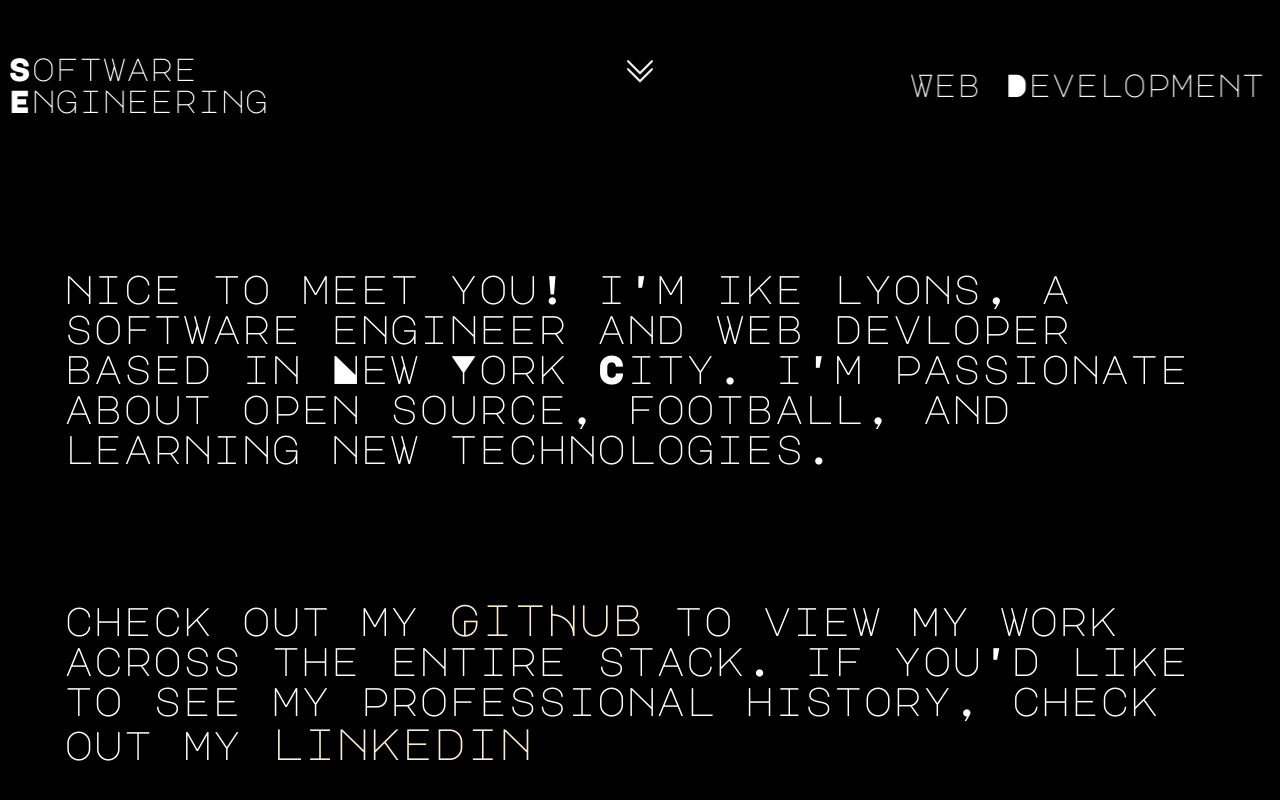
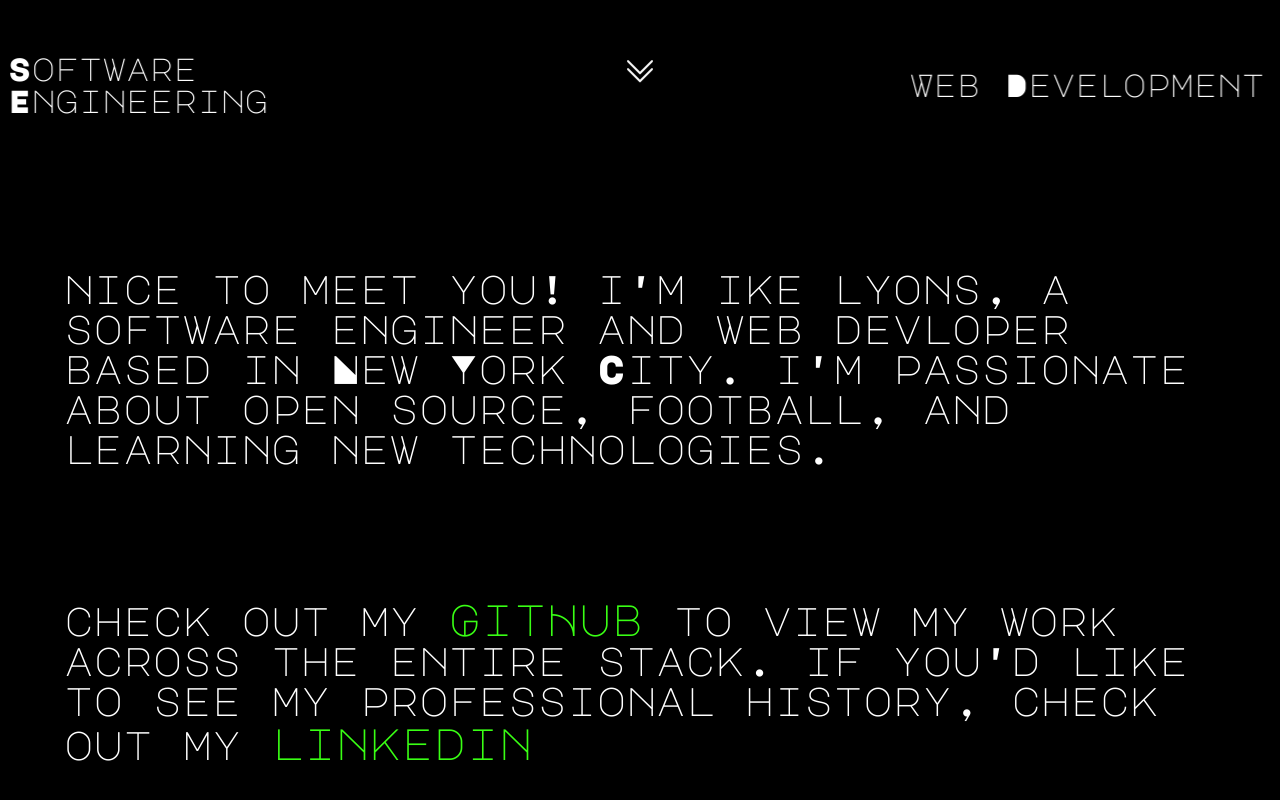
Before and after one commit to IkeLyons/IkeLyons.github.io, a React (Create React App) app: page / in a window 1280 px wide. Shown: the part 684-1484 px from the top of the page. Built offline with nearby package versions, Linux system fonts and the light colour scheme.

Commit message:
make links more noticeable

```diff
--- a/src/Bio.css
+++ b/src/Bio.css
@@ -18,7 +18,7 @@
 a {
   display: inline-block;
   font-size: 1.1em;
-  color: antiquewhite;
+  color: #39ff14;
   text-decoration: none;
 }
 
```
